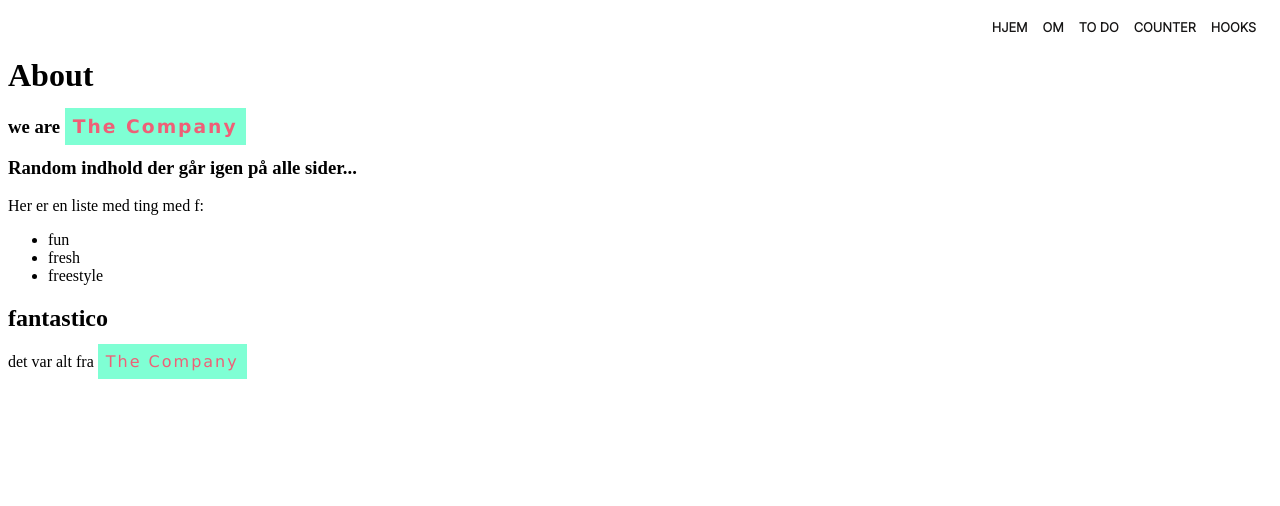
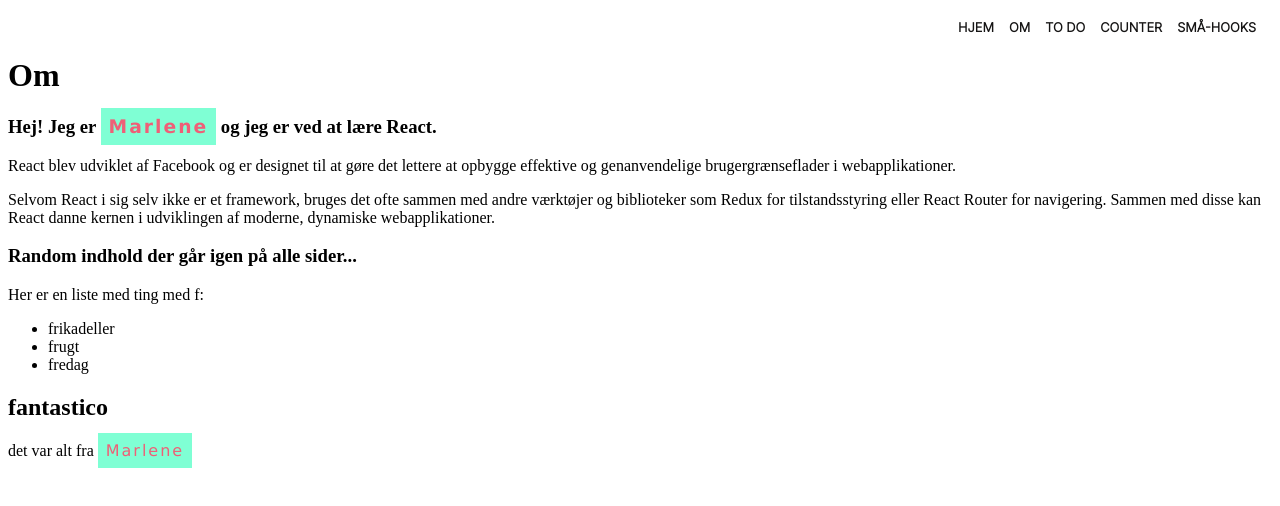
Before and after one commit to Marlenes-Dejlige-Organisation/SupabaseWallywood, a React (Vite) app: page /about in a window 1280 px wide. Shown: the top 506 px of the page. Built offline with nearby package versions, Linux system fonts and the light colour scheme.

Commit message:
lidt tilføjelser til min app

```diff
--- a/src/components/Main/Main.jsx
+++ b/src/components/Main/Main.jsx
@@ -1,7 +1,7 @@
 import styles from './Main.module.scss'
 import { List, array } from '../List/List'
 
-const array2 = ['fun', 'fresh', 'freestyle']
+const array2 = ['frikadeller', 'frugt', 'fredag']
 
 export const Main = ({children}) => {
     return (
--- a/src/components/Navigation/Navigation.jsx
+++ b/src/components/Navigation/Navigation.jsx
@@ -9,7 +9,7 @@ export const Navigation = () => {
         <li><NavLink to="/about"className={styles.NavLink}>OM</NavLink></li>
         <li><NavLink to="/todo"className={styles.NavLink}>TO DO</NavLink></li>
         <li><NavLink to="/counter"className={styles.NavLink}>COUNTER</NavLink></li>
-        <li><NavLink to="/hooks"className={styles.NavLink}>HOOKS</NavLink></li>
+        <li><NavLink to="/hooks"className={styles.NavLink}>SMÅ-HOOKS</NavLink></li>
       </ul>
     </nav>
   );
--- a/src/components/TheCompany/TheCompany.jsx
+++ b/src/components/TheCompany/TheCompany.jsx
@@ -4,7 +4,7 @@ import styles from './TheCompany.module.scss'
 
 export const TheCompany = () => {
     return <>
-        <span className={styles.style}>The Company</span>
+        <span className={styles.style}>Marlene</span>
         </>
 
 }
--- a/src/pages/About/About.jsx
+++ b/src/pages/About/About.jsx
@@ -6,8 +6,10 @@ export const About =() =>{
     return(
         <>
 
-        <ContentWrapper title="About">
-            <h3>we are <TheCompany/></h3>
+        <ContentWrapper title="Om">
+            <h3>Hej! Jeg er <TheCompany/> og jeg er ved at lære React. </h3>
+            <p>React blev udviklet af Facebook og er designet til at gøre det lettere at opbygge effektive og genanvendelige brugergrænseflader i webapplikationer.</p>
+            <p>Selvom React i sig selv ikke er et framework, bruges det ofte sammen med andre værktøjer og biblioteker som Redux for tilstandsstyring eller React Router for navigering. Sammen med disse kan React danne kernen i udviklingen af moderne, dynamiske webapplikationer.</p>
         </ContentWrapper>
         </>
     )
--- a/src/pages/Home/Home.jsx
+++ b/src/pages/Home/Home.jsx
@@ -1,15 +1,16 @@
-import { ContentWrapper } from "../../components/ContentWrapper/ContentWrapper"
-import { List, array } from '../../components/List/List'
-import { Helmet } from 'react-helmet';
+import React from 'react';
+import { ContentWrapper } from "../../components/ContentWrapper/ContentWrapper";
+import { List, array } from '../../components/List/List';
+import { TheCompany } from "../../components/TheCompany/TheCompany";
 
-export const Home =() =>{
-    return(<>
-        <Helmet>
-        <title>The Company</title>
-      </Helmet>
-        <ContentWrapper title="Home">
-            <List data={array} />
-        </ContentWrapper>
+export const Home = () => {
+    return (
+        <>
+            <title>The Company</title>
+            <ContentWrapper title={<><TheCompany/> lærer react</>}>
+                Her er en liste:
+                <List data={array} />
+            </ContentWrapper>
         </>
-    )
-}
+    );
+};
```
